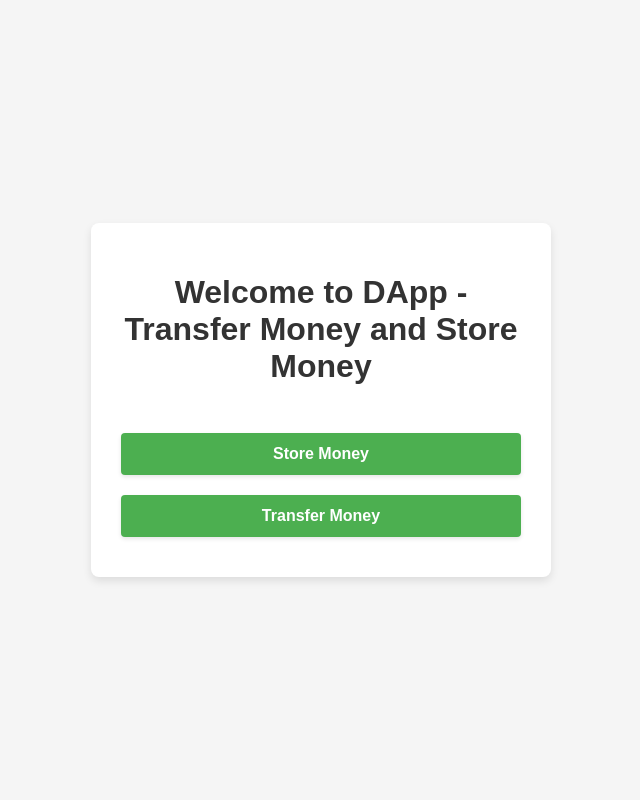
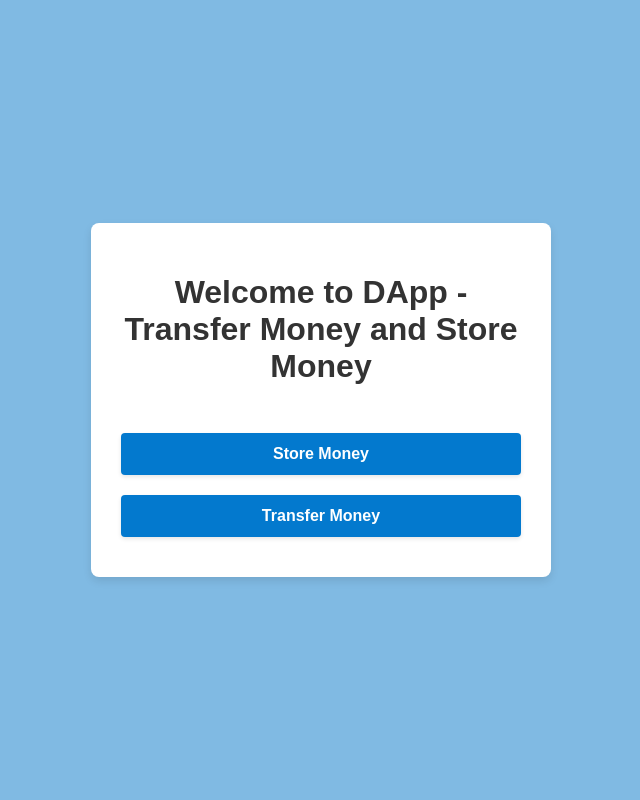
Before and after one commit to Tangleaphne/DAppSC6113, a Flask app: page / in a window 1280 px wide. Shown: the whole page, without its empty margins (319-959 px from the left). Run offline with Flask 3, Linux system fonts and the light colour scheme; some libraries are stand-ins or nearby versions.

Commit message:
beutiful layout

```diff
--- a/templates/index.html
+++ b/templates/index.html
@@ -11,7 +11,7 @@
     <style>
         body {
             font-family: 'Poppins', sans-serif;
-            background-color: #f5f5f5;
+            background-color: #0376c980;
             display: flex;
             justify-content: center;
             align-items: center;
@@ -43,14 +43,14 @@
             font-size: 16px;
         }
         button {
-            background-color: #4CAF50;
+            background-color: #0379ce;
             color: white;
             font-weight: 600;
             cursor: pointer;
             transition: background-color 0.3s;
         }
         button:hover {
-            background-color: #45a049;
+            background-color: #036db9;
         }
         .output {
             text-align: center;
--- a/templates/store_money.html
+++ b/templates/store_money.html
@@ -11,7 +11,7 @@
     <style>
         body {
             font-family: 'Poppins', sans-serif;
-            background-color: #f5f5f5;
+            background-color: #d7384858;
             display: flex;
             justify-content: center;
             align-items: center;
@@ -43,14 +43,14 @@
             font-size: 16px;
         }
         button {
-            background-color: #4CAF50;
+            background-color: #e06470;
             color: white;
             font-weight: 600;
             cursor: pointer;
             transition: background-color 0.3s;
         }
         button:hover {
-            background-color: #45a049;
+            background-color: #d73847;
         }
         .output {
             text-align: center;
--- a/templates/transfer_money.html
+++ b/templates/transfer_money.html
@@ -11,7 +11,7 @@
     <style>
         body {
             font-family: 'Poppins', sans-serif;
-            background-color: #f5f5f5;
+            background-color: #ffd33d80;
             display: flex;
             justify-content: center;
             align-items: center;
@@ -53,14 +53,14 @@
             font-size: 16px;
         }
         button {
-            background-color: #4CAF50;
+            background-color: #f8883b;
             color: white;
             font-weight: 600;
             cursor: pointer;
             transition: background-color 0.3s;
         }
         button:hover {
-            background-color: #45a049;
+            background-color: #bf5208;
         }
         .output {
             text-align: center;
```
